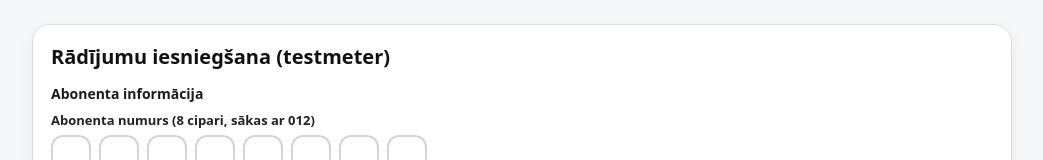
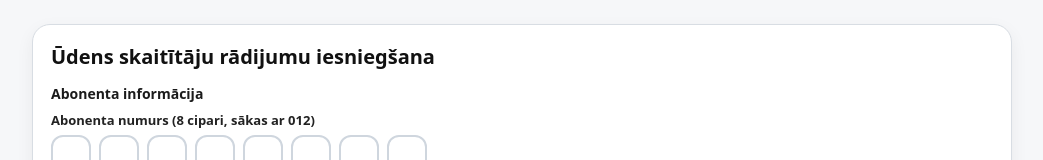
Before and after one commit to rarajs/testmeter, a website: page public/index.html in a window 1280 px wide. Shown: the top 160 px of the page, without its empty margins (118-1161 px from the left). Drawn offline with Linux system fonts and the light colour scheme; no server answers.

Commit message:
virsraksts

```diff
--- a/public/index.html
+++ b/public/index.html
@@ -263,7 +263,7 @@
 <body>
 <div class="wrap">
   <div class="card">
-    <h1>Rādījumu iesniegšana (testmeter)</h1>
+    <h1>Ūdens skaitītāju rādijumu iesniegšana</h1>
 
     <div id="windowNotice" class="noticeBox"></div>
 
```
